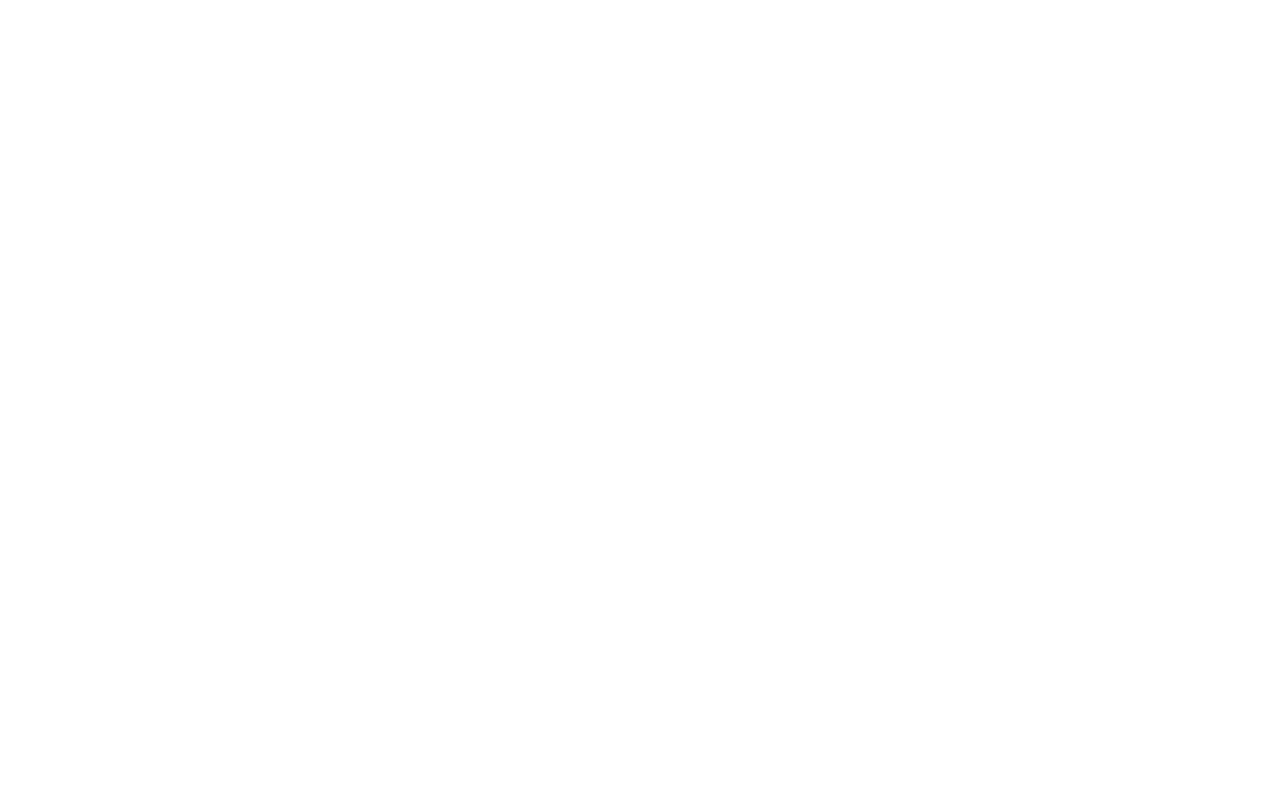
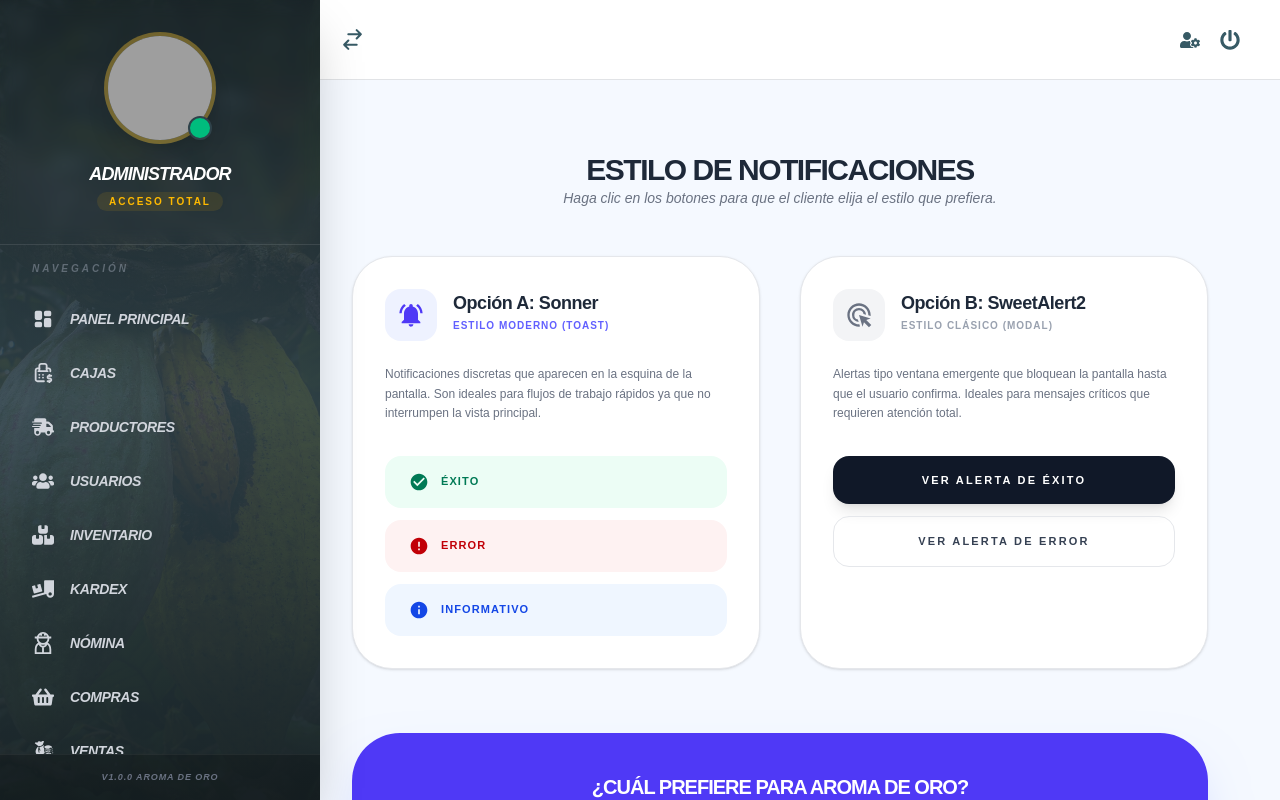
Before and after one commit to cris-rod96/erp-aroma-de-oro-client, a React (Vite) app: page /inicio/alertas in a window 1280 px wide. Before the commit this address had no page. Shown: the top 800 px of the page. Built offline with nearby package versions, Linux system fonts and the light colour scheme; grey boxes are pictures that could not be loaded.

Commit message:
Vista de alertas para que el usuario elija

```diff
--- a/src/AppRouter.jsx
+++ b/src/AppRouter.jsx
@@ -14,6 +14,7 @@ import {
   Reportes,
   Usuarios,
   Ventas,
+  Alerta,
 } from './pages/index.pages'
 import RootLayout from './layout/RootLayout'
 const AppRouter = () => {
@@ -37,6 +38,7 @@ const AppRouter = () => {
         <Route path="/inicio/reportes" element={<Reportes />} />
         <Route path="/inicio/usuarios" element={<Usuarios />} />
         <Route path="/inicio/ventas" element={<Ventas />} />
+        <Route path="/inicio/alertas" element={<Alerta />} />
       </Route>
     </Routes>
   )
--- a/src/data/menu.js
+++ b/src/data/menu.js
@@ -1,4 +1,4 @@
-import { TbLayoutDashboardFilled } from 'react-icons/tb'
+import { TbBellFilled, TbLayoutDashboardFilled } from 'react-icons/tb'
 import { BiSolidBusiness } from 'react-icons/bi'
 import { FaFilePdf, FaShoppingBasket, FaTruckLoading, FaUsers } from 'react-icons/fa'
 import { FaBoxesStacked, FaTruckFast } from 'react-icons/fa6'
@@ -83,4 +83,9 @@ export const MENU_DATA = [
     label: 'Configuración',
     icon: GiGears,
   },
+  {
+    path: '/inicio/alertas', // La nueva ruta
+    label: 'Estilo de Alertas',
+    icon: TbBellFilled, // Icono de campana: universal para notificaciones/alertas
+  },
 ]
--- /dev/null
+++ b/src/pages/alerta/Alerta.jsx
@@ -0,0 +1,188 @@
+import { useState } from 'react'
+import { toast, Toaster } from 'sonner' // Asegúrate de instalar 'sonner'
+import Swal from 'sweetalert2' // Asegúrate de instalar 'sweetalert2'
+import {
+  MdNotificationsActive,
+  MdCheckCircle,
+  MdError,
+  MdInfo,
+  MdAdsClick,
+  MdTouchApp,
+} from 'react-icons/md'
+import { Container } from '../../components/index.components'
+
+const Alerta = () => {
+  // Lógica para SweetAlert2
+  const mostrarSwal = (icon, title, text) => {
+    Swal.fire({
+      icon,
+      title,
+      text,
+      confirmButtonColor: '#4f46e5', // Indigo-600 para mantener tu marca
+      borderRadius: '2rem',
+      customClass: {
+        popup: 'rounded-[2rem] font-sans',
+        confirmButton: 'rounded-xl px-6 py-2 text-xs font-black uppercase tracking-widest',
+      },
+    })
+  }
+
+  // Lógica para Sonner
+  const mostrarSonner = (type) => {
+    const config = {
+      style: { borderRadius: '1rem', padding: '16px' },
+    }
+
+    if (type === 'success')
+      toast.success('¡Operación Exitosa!', {
+        ...config,
+        description: 'El registro se guardó correctamente.',
+      })
+    if (type === 'error')
+      toast.error('Error de Sistema', {
+        ...config,
+        description: 'No se pudo conectar con el servidor.',
+      })
+    if (type === 'info')
+      toast.info('Aviso Importante', {
+        ...config,
+        description: 'Recuerde cerrar caja al final del día.',
+      })
+  }
+
+  return (
+    <Container fullWidth={true}>
+      {/* El Toaster de Sonner debe estar presente en el árbol */}
+      <Toaster position="top-right" richColors />
+
+      <div className="w-full px-4 md:px-8 py-10">
+        <div className="text-center mb-12">
+          <h1 className="text-3xl font-black text-gray-800 tracking-tighter uppercase">
+            Estilo de Notificaciones
+          </h1>
+          <p className="text-gray-500 text-sm italic">
+            Haga clic en los botones para que el cliente elija el estilo que prefiera.
+          </p>
+        </div>
+
+        <div className="grid grid-cols-1 lg:grid-cols-2 gap-10">
+          {/* OPCIÓN A: SONNER (TOASTS) */}
+          <div className="bg-white rounded-[2.5rem] border border-gray-200 p-8 shadow-sm hover:border-indigo-300 transition-all group">
+            <div className="flex items-center gap-4 mb-6">
+              <div className="p-3 bg-indigo-50 text-indigo-600 rounded-2xl group-hover:bg-indigo-600 group-hover:text-white transition-all">
+                <MdNotificationsActive size={28} />
+              </div>
+              <div>
+                <h2 className="text-lg font-black text-gray-800 leading-none tracking-tight">
+                  Opción A: Sonner
+                </h2>
+                <span className="text-[10px] font-bold text-indigo-500 uppercase tracking-widest">
+                  Estilo Moderno (Toast)
+                </span>
+              </div>
+            </div>
+
+            <p className="text-gray-500 text-xs mb-8 leading-relaxed">
+              Notificaciones discretas que aparecen en la esquina de la pantalla. Son ideales para
+              flujos de trabajo rápidos ya que no interrumpen la vista principal.
+            </p>
+
+            <div className="grid grid-cols-1 gap-3">
+              <button
+                onClick={() => mostrarSonner('success')}
+                className="flex items-center justify-between bg-emerald-50 hover:bg-emerald-100 text-emerald-700 px-6 py-4 rounded-2xl transition-all group/btn"
+              >
+                <div className="flex items-center gap-3 font-black text-[11px] uppercase tracking-widest">
+                  <MdCheckCircle size={20} /> Éxito
+                </div>
+                <MdTouchApp
+                  size={18}
+                  className="opacity-0 group-hover/btn:opacity-100 transition-all"
+                />
+              </button>
+
+              <button
+                onClick={() => mostrarSonner('error')}
+                className="flex items-center justify-between bg-red-50 hover:bg-red-100 text-red-700 px-6 py-4 rounded-2xl transition-all group/btn"
+              >
+                <div className="flex items-center gap-3 font-black text-[11px] uppercase tracking-widest">
+                  <MdError size={20} /> Error
+                </div>
+                <MdTouchApp
+                  size={18}
+                  className="opacity-0 group-hover/btn:opacity-100 transition-all"
+                />
+              </button>
+
+              <button
+                onClick={() => mostrarSonner('info')}
+                className="flex items-center justify-between bg-blue-50 hover:bg-blue-100 text-blue-700 px-6 py-4 rounded-2xl transition-all group/btn"
+              >
+                <div className="flex items-center gap-3 font-black text-[11px] uppercase tracking-widest">
+                  <MdInfo size={20} /> Informativo
+                </div>
+                <MdTouchApp
+                  size={18}
+                  className="opacity-0 group-hover/btn:opacity-100 transition-all"
+                />
+              </button>
+            </div>
+          </div>
+
+          {/* OPCIÓN B: SWEETALERT2 (MODAL) */}
+          <div className="bg-white rounded-[2.5rem] border border-gray-200 p-8 shadow-sm hover:border-indigo-300 transition-all group">
+            <div className="flex items-center gap-4 mb-6">
+              <div className="p-3 bg-gray-100 text-gray-500 rounded-2xl group-hover:bg-gray-800 group-hover:text-white transition-all">
+                <MdAdsClick size={28} />
+              </div>
+              <div>
+                <h2 className="text-lg font-black text-gray-800 leading-none tracking-tight">
+                  Opción B: SweetAlert2
+                </h2>
+                <span className="text-[10px] font-bold text-gray-400 uppercase tracking-widest">
+                  Estilo Clásico (Modal)
+                </span>
+              </div>
+            </div>
+
+            <p className="text-gray-500 text-xs mb-8 leading-relaxed">
+              Alertas tipo ventana emergente que bloquean la pantalla hasta que el usuario confirma.
+              Ideales para mensajes críticos que requieren atención total.
+            </p>
+
+            <div className="grid grid-cols-1 gap-3">
+              <button
+                onClick={() => mostrarSwal('success', '¡Excelente!', 'Los datos se han procesado.')}
+                className="bg-gray-900 text-white px-6 py-4 rounded-2xl text-[11px] font-black uppercase tracking-[0.2em] hover:bg-gray-800 transition-all shadow-lg flex items-center justify-center gap-2"
+              >
+                Ver Alerta de Éxito
+              </button>
+              <button
+                onClick={() =>
+                  mostrarSwal('error', 'Algo salió mal', 'No se pudo completar la transacción.')
+                }
+                className="border border-gray-200 text-gray-700 px-6 py-4 rounded-2xl text-[11px] font-black uppercase tracking-[0.2em] hover:bg-gray-50 transition-all flex items-center justify-center gap-2"
+              >
+                Ver Alerta de Error
+              </button>
+            </div>
+          </div>
+        </div>
+
+        {/* PIE DE PÁGINA PARA EL CLIENTE */}
+        <div className="mt-16 bg-indigo-600 rounded-[3rem] p-10 text-center text-white shadow-2xl shadow-indigo-200">
+          <h3 className="text-xl font-black uppercase tracking-tighter mb-2">
+            ¿Cuál prefiere para Aroma de Oro?
+          </h3>
+          <p className="text-indigo-100 text-xs font-bold uppercase tracking-widest leading-loose">
+            La Opción A es más rápida y moderna.
+            <br />
+            La Opción B es más formal y segura.
+          </p>
+        </div>
+      </div>
+    </Container>
+  )
+}
+
+export default Alerta
--- a/src/pages/index.pages.js
+++ b/src/pages/index.pages.js
@@ -12,6 +12,7 @@ import Kardex from './kardex/Kardex'
 import Nomina from './nomina/Nomina'
 import Reportes from './reportes/Reportes'
 import Ventas from './ventas/Ventas'
+import Alerta from './alerta/Alerta'
 export {
   Login,
   Home,
@@ -27,4 +28,5 @@ export {
   Nomina,
   Reportes,
   Ventas,
+  Alerta,
 }
```
